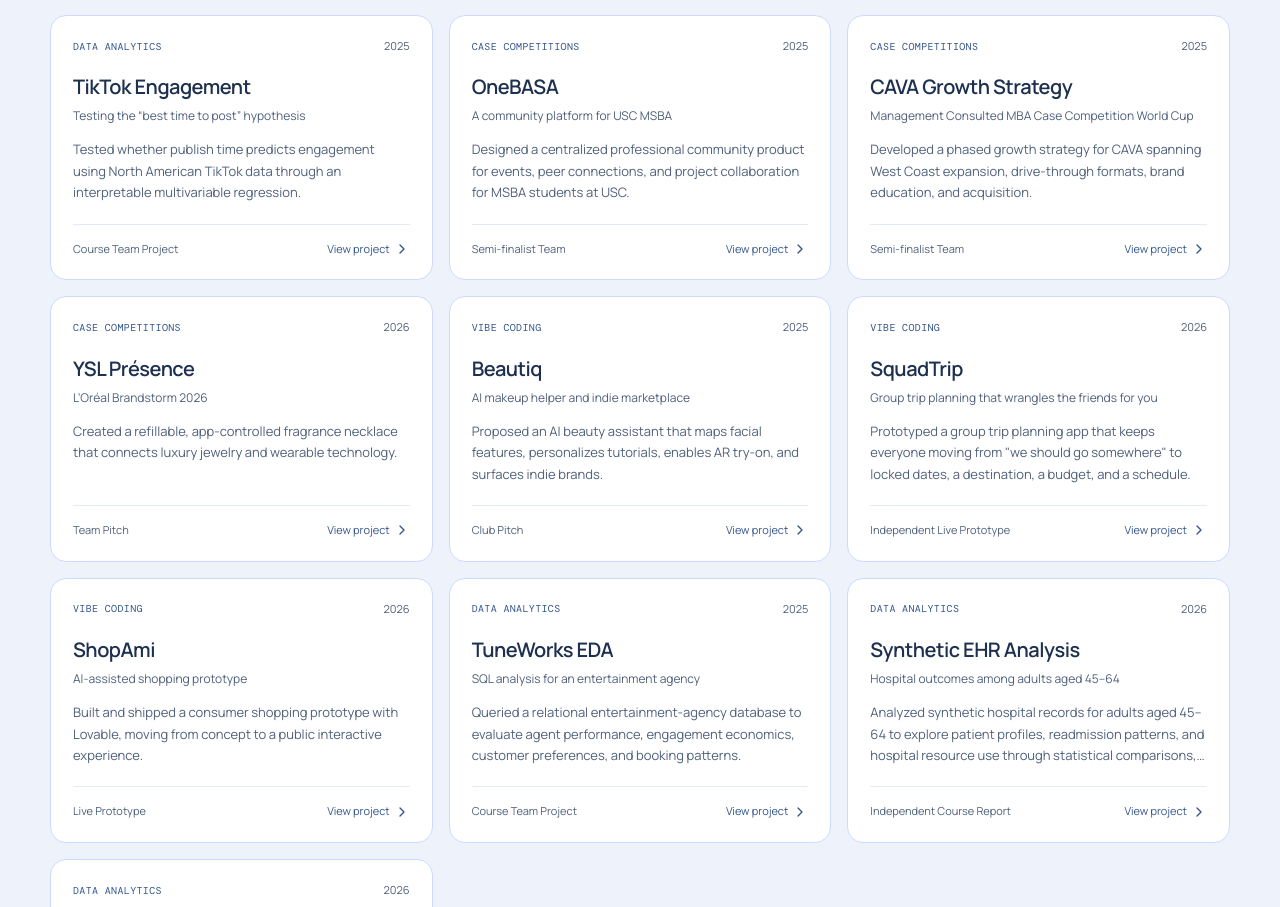
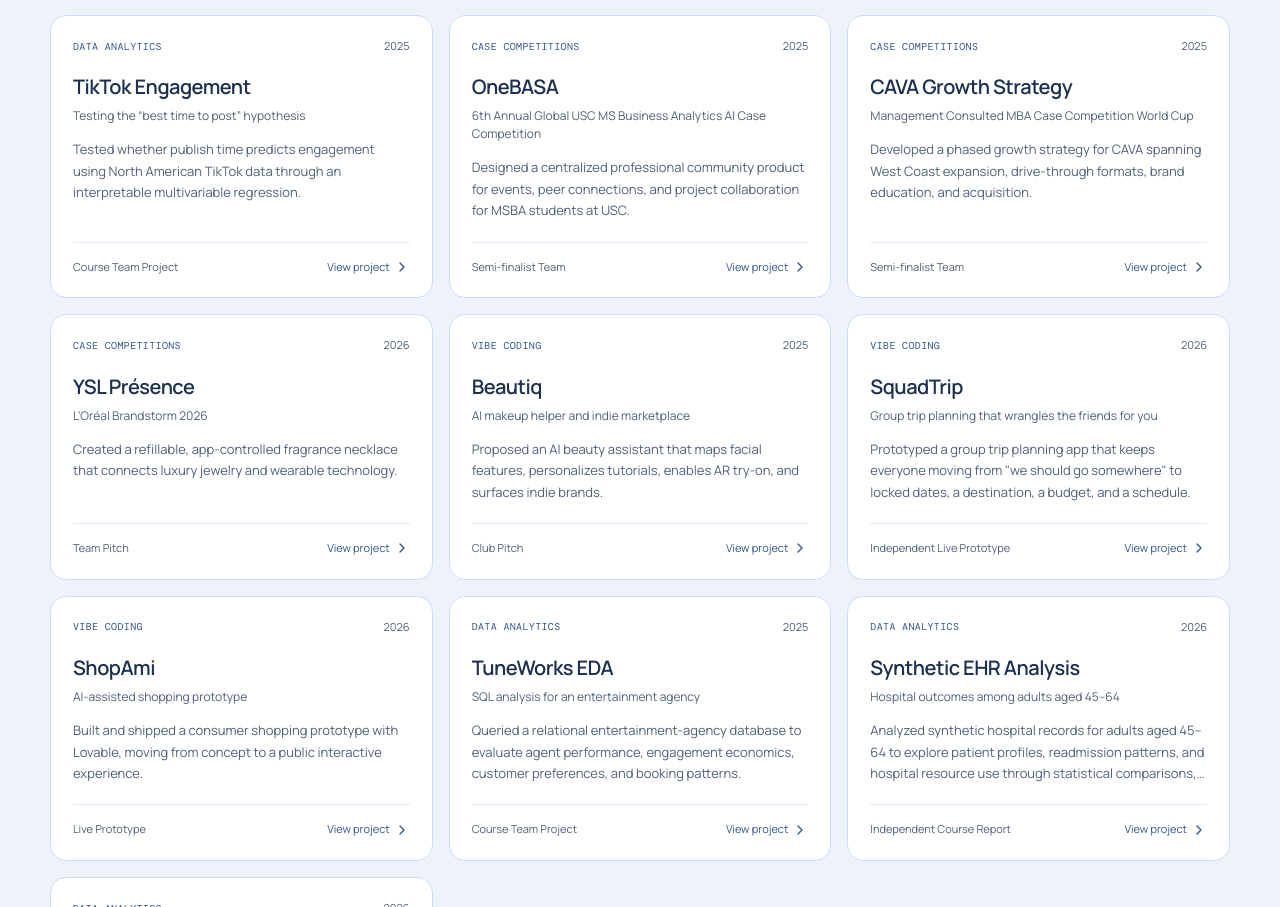
Before and after one commit to gunadhiv/portfolio, a React (Vite) app: page / in a window 1280 px wide. Shown: the part 2932-3839 px from the top of the page. Built offline with nearby package versions, Linux system fonts and the light colour scheme.

Commit message:
Update OneBASA

```diff
--- a/src/data/portfolioData.js
+++ b/src/data/portfolioData.js
@@ -151,7 +151,7 @@
   {
     id: 'onebasa',
     title: 'OneBASA',
-    subtitle: 'A community platform for USC MSBA',
+    subtitle: '6th Annual Global USC MS Business Analytics AI Case Competition',
     category: 'Case Competitions',
     year: '2025',
     featured: false,
```
